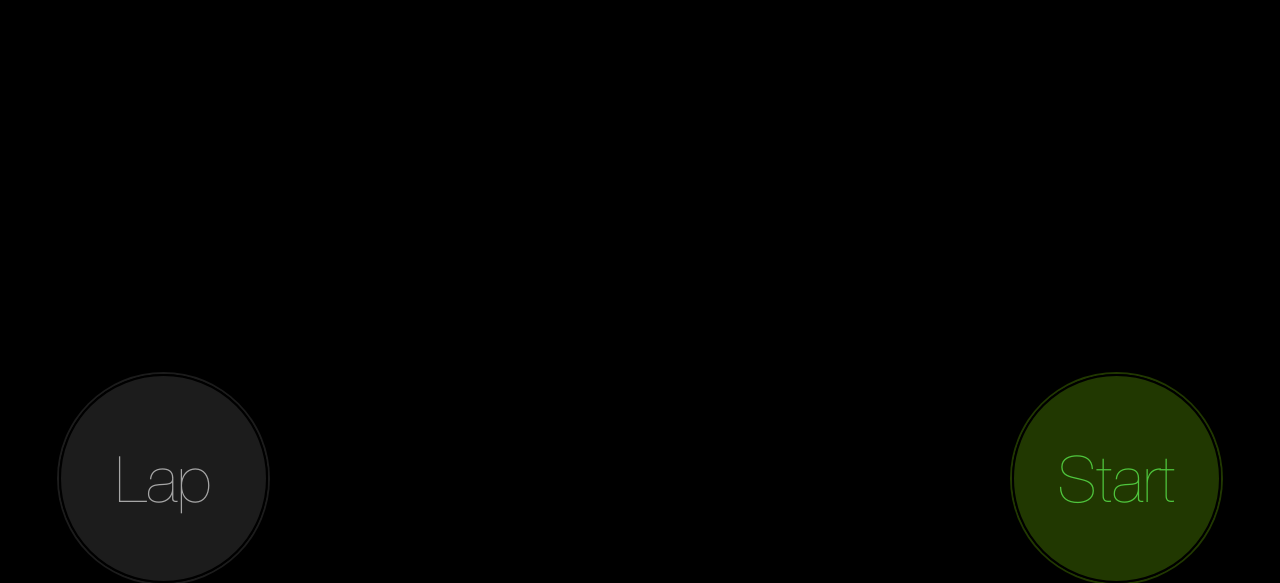
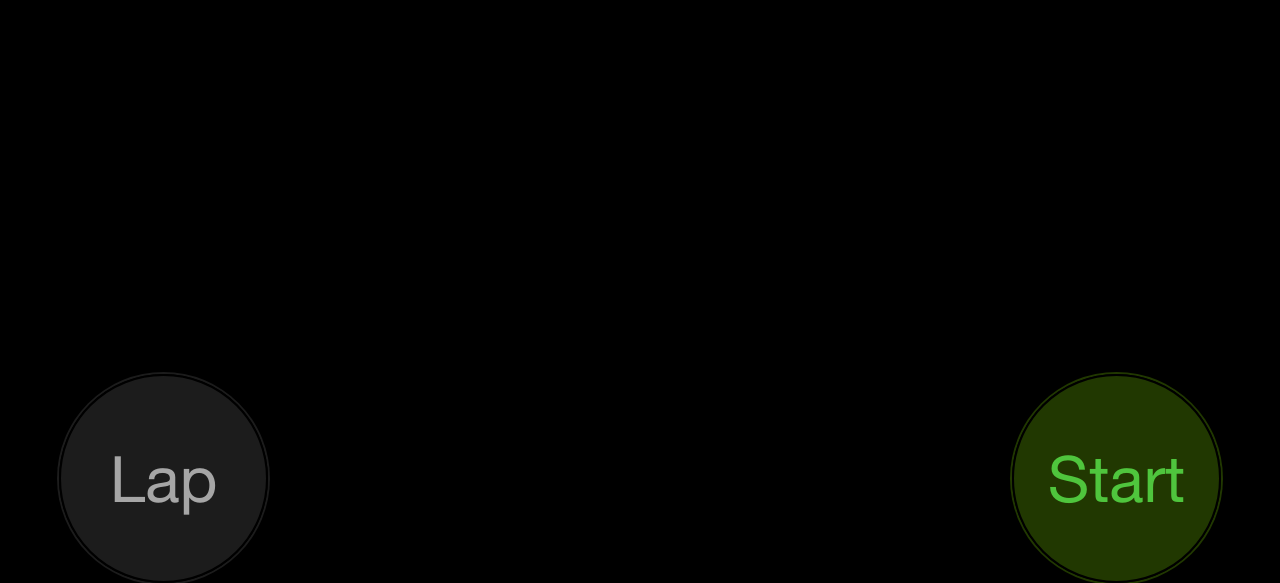
Before and after one commit to egillh210/stopwatch, a website built with webpack: page dist/index.html in a window 1280 px wide. Shown: the part 586-1169 px from the top of the page. Built offline with nearby package versions, Linux system fonts and the light colour scheme.

Commit message:
styling added font for laps

```diff
--- a/src/styles.css
+++ b/src/styles.css
@@ -2,6 +2,12 @@
   font-family: 'timefont';
   src: url('./HelveticaNeue-UltraLight.otf') format('opentype');
   font-weight: 600;
+  font-style: 'normal';
+}
+@font-face {
+  font-family: 'lapfont';
+  src: url('./HelveticaNeue-Roman.otf') format('opentype');
+  font-weight: 100;
   font-style: 'normal';
 }
 
@@ -29,6 +35,7 @@ body {
   height: 16vw;
   width: 16vw;
   font-size: 5vw;
+  font-family: 'lapfont', Arial, Helvetica, sans-serif;
   border-radius: 50%;
   border: solid 2px black;
   display: inline-flex;
@@ -85,6 +92,7 @@ width:100%
 
 .lapsContainer, .currentLapContainer {
   font-size: 6vw;
+  font-family: 'lapfont', Arial, Helvetica, sans-serif;
   color: white;
   list-style:none;
   text-align: center;
@@ -94,7 +102,8 @@ width:100%
   flex-direction: column;
 }
 h2{
-  font-size: 15px;
+  font-size: 3.5vw;
+  font-weight: lighter;
 }
 .currentLapContainer ul {
   margin-block-end: 0%
```
Also changed, not shown: src/HelveticaNeue-Roman.otf (added).
